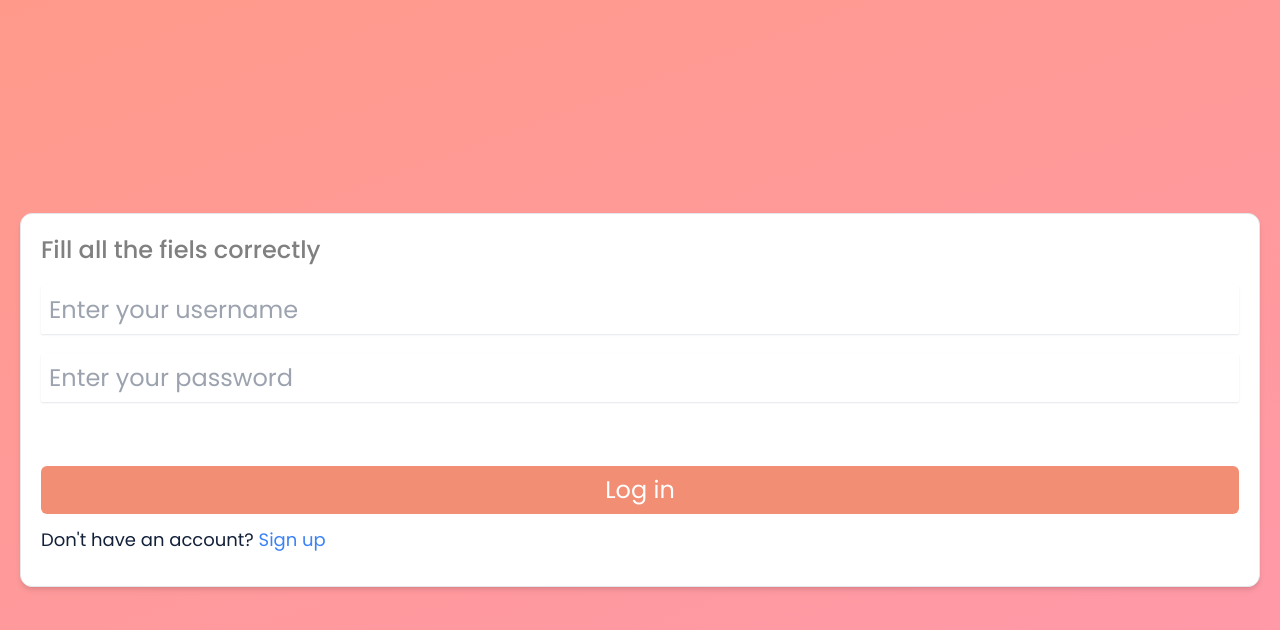
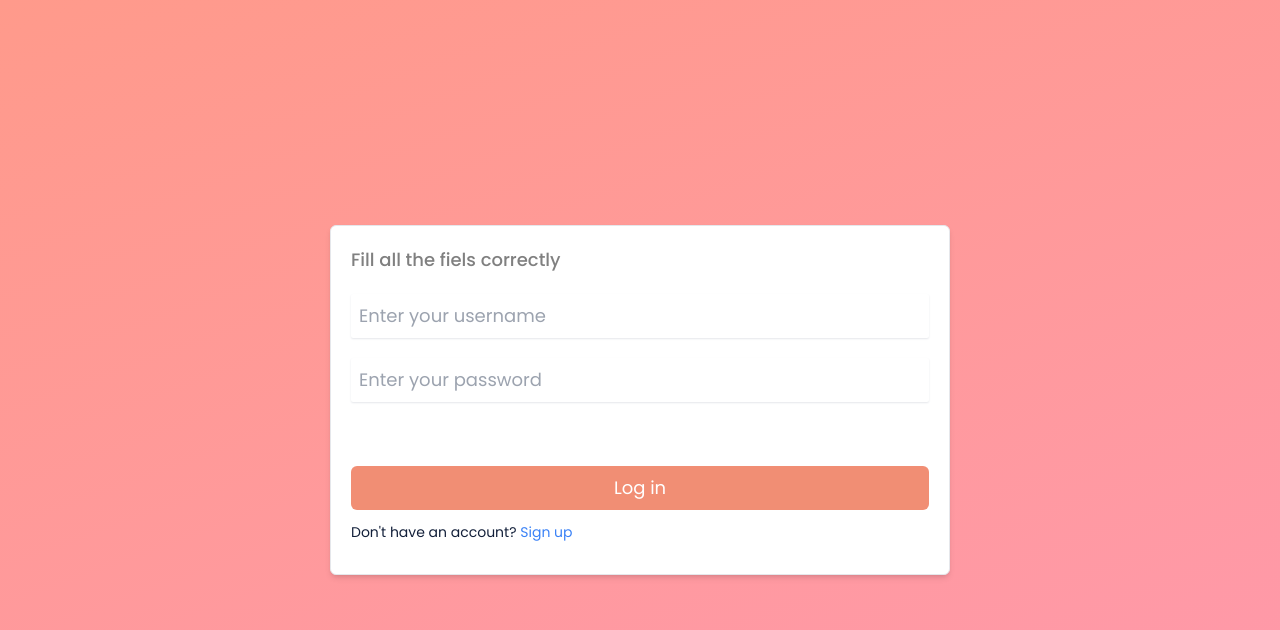
Before and after one commit to Davismeru/megasurveys-client, a React (Vite) app: page /client_signin in a window 1280 px wide. Shown: the top 630 px of the page. Built offline with nearby package versions, Linux system fonts and the light colour scheme.

Commit message:
made auth pages responsive

```diff
--- a/src/css/AuthPage.css
+++ b/src/css/AuthPage.css
@@ -4,7 +4,7 @@
 }
 
 .auth_page form {
-  @apply w-full bg-white h-fit rounded-xl p-5 text-primary shadow-md;
+  @apply w-full bg-white h-fit rounded-md p-5 text-primary shadow-md md:w-1/2 md:text-lg;
 }
 
 .auth_page h1 {
@@ -28,7 +28,7 @@
 }
 
 .auth_page footer {
-  @apply my-3 text-lg;
+  @apply my-3 text-lg md:text-sm;
 }
 
 .auth_page footer a {
```
